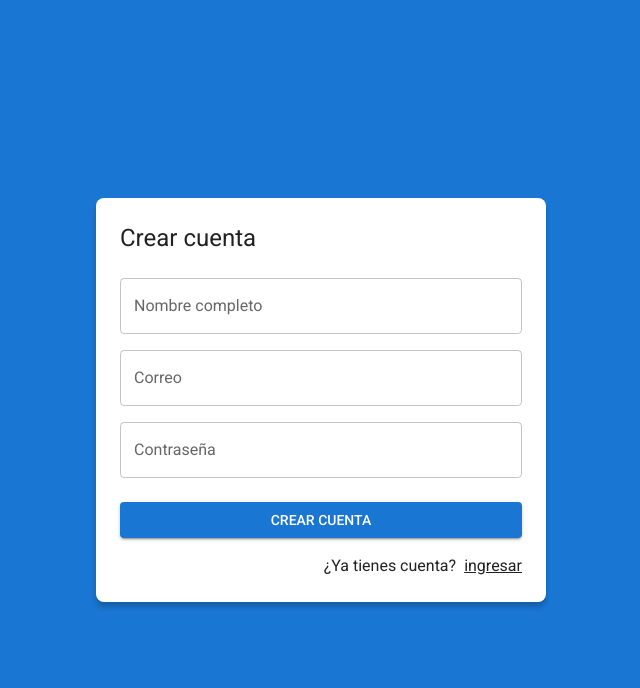
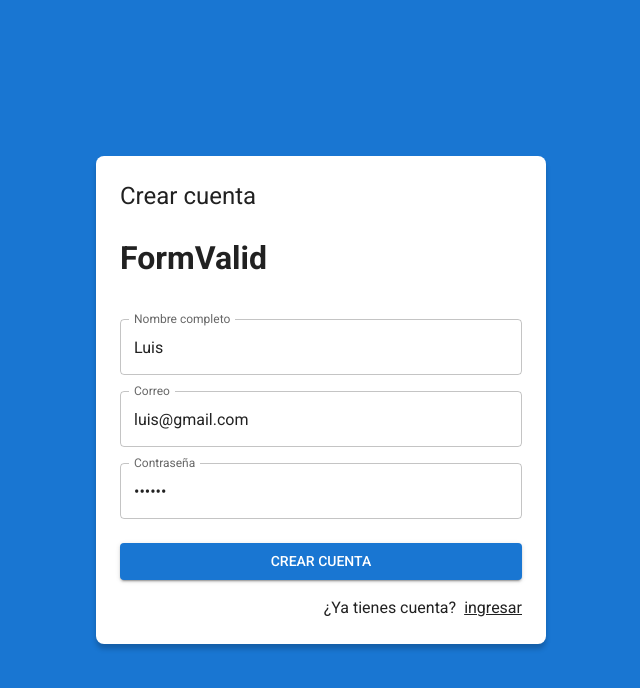
Before and after one commit to React-Practice-v1/Journal-App, a React (Vite) app: page /auth/register in a window 1280 px wide. Shown: the top 688 px of the page, without its empty margins (319-959 px from the left). Built offline with nearby package versions, Linux system fonts and the light colour scheme.

Commit message:
validacion de formulario

```diff
--- a/src/auth/pages/RegisterPage.jsx
+++ b/src/auth/pages/RegisterPage.jsx
@@ -1,27 +1,100 @@
+import { useMemo, useState } from "react";
 import { Button, Grid, Link, TextField, Typography } from "@mui/material";
 import { AuthLayout } from "../layout/AuthLayout";
 import { Link as RouterLink } from "react-router";
+import useForm from "../../hooks/useForm";
+import { useDispatch, useSelector } from "react-redux";
+
+const formData = {
+  displayName: "Luis",
+  email: "luis@gmail.com",
+  password: "123456",
+};
+
+const formValidations = {
+  displayName: [(value) => value.length >= 1, "El nombre es obligatorio."],
+  email: [(value) => value.includes("@"), "El correo debe de tener una @"],
+  password: [(value) => value.length >= 6, "El password debe de tener más de 6 letras."],
+};
 
 export const RegisterPage = () => {
+  const dispatch = useDispatch();
+  const [formSubmitted, setFormSubmitted] = useState(false);
+
+  const { status, errorMessage } = useSelector((state) => state.auth);
+  const isCheckingAuthentication = useMemo(() => status === "checking", [status]);
+
+  const {
+    formState,
+    displayName,
+    email,
+    password,
+    onInputChange,
+    isFormValid,
+    displayNameValid,
+    emailValid,
+    passwordValid,
+  } = useForm(formData, formValidations);
+
+  const onSubmit = (event) => {
+    event.preventDefault();
+
+    // console.log(formState);
+    setFormSubmitted(true);
+
+    if (!isFormValid) return;
+  };
+
   return (
     <AuthLayout title="Crear cuenta">
-      <form>
+      <h1>FormValid</h1>
+      <form onSubmit={onSubmit}>
         <Grid container>
           <Grid item xs={12} sx={{ mt: 2 }}>
-            <TextField label="Nombre completo" type="text" placeholder="Nombre completo" fullWidth />
+            <TextField
+              label="Nombre completo"
+              type="text"
+              placeholder="Nombre completo"
+              fullWidth
+              name="displayName"
+              value={displayName}
+              onChange={onInputChange}
+              error={!!displayNameValid && formSubmitted}
+              helperText={displayNameValid}
+            />
           </Grid>
 
           <Grid item xs={12} sx={{ mt: 2 }}>
-            <TextField label="Correo" type="email" placeholder="correo@google.com" fullWidth />
+            <TextField
+              label="Correo"
+              type="email"
+              placeholder="correo@google.com"
+              fullWidth
+              name="email"
+              value={email}
+              onChange={onInputChange}
+              error={!!emailValid && formSubmitted}
+              helperText={emailValid}
+            />
           </Grid>
 
           <Grid item xs={12} sx={{ mt: 2 }}>
-            <TextField label="Contraseña" type="password" placeholder="Contraseña" fullWidth />
+            <TextField
+              label="Contraseña"
+              type="password"
+              placeholder="Contraseña"
+              fullWidth
+              name="password"
+              value={password}
+              onChange={onInputChange}
+              error={!!passwordValid && formSubmitted}
+              helperText={passwordValid}
+            />
           </Grid>
 
           <Grid container spacing={2} sx={{ mb: 2, mt: 1 }}>
             <Grid item xs={12}>
-              <Button variant="contained" fullWidth>
+              <Button disabled={isCheckingAuthentication} type="submit" variant="contained" fullWidth>
                 Crear cuenta
               </Button>
             </Grid>
--- a/src/hooks/useForm.jsx
+++ b/src/hooks/useForm.jsx
@@ -1,7 +1,20 @@
-import { useState } from "react";
+import { useEffect, useMemo, useState } from "react";
 
-const useForm = (initialForm = {}) => {
+const useForm = (initialForm = {}, formValidations = {}) => {
   const [formState, setFormState] = useState(initialForm);
+  const [formValidation, setFormValidation] = useState({});
+
+  useEffect(() => {
+    createValidators();
+  }, [formState]);
+
+  const isFormValid = useMemo(() => {
+    for (const formValue of Object.keys(formValidation)) {
+      if (formValidation[formValue] !== null) return false;
+    }
+
+    return true;
+  }, [formValidation]);
 
   const onInputChange = ({ target }) => {
     const { name, value } = target;
@@ -15,11 +28,27 @@ const useForm = (initialForm = {}) => {
     setFormState(initialForm);
   };
 
+  const createValidators = () => {
+    const formCheckedValues = {};
+
+    for (const formField of Object.keys(formValidations)) {
+      const [fn, errorMessage] = formValidations[formField];
+
+      formCheckedValues[`${formField}Valid`] = fn(formState[formField]) ? null : errorMessage;
+    }
+
+    setFormValidation(formCheckedValues);
+    // console.log(formCheckedValues);
+  };
+
   return {
     ...formState,
     formState,
     onInputChange,
     onResetForm,
+
+    ...formValidation,
+    isFormValid,
   };
 };
 export default useForm;
```
